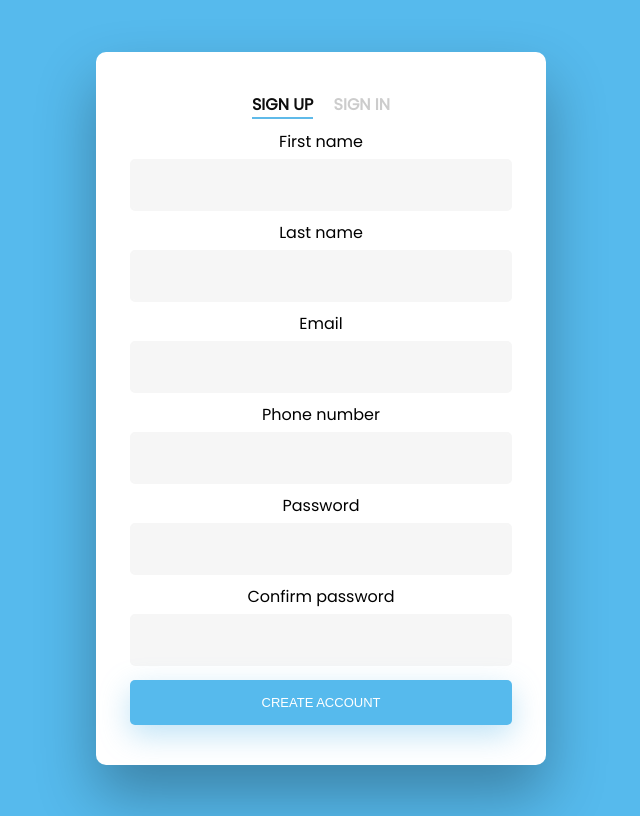
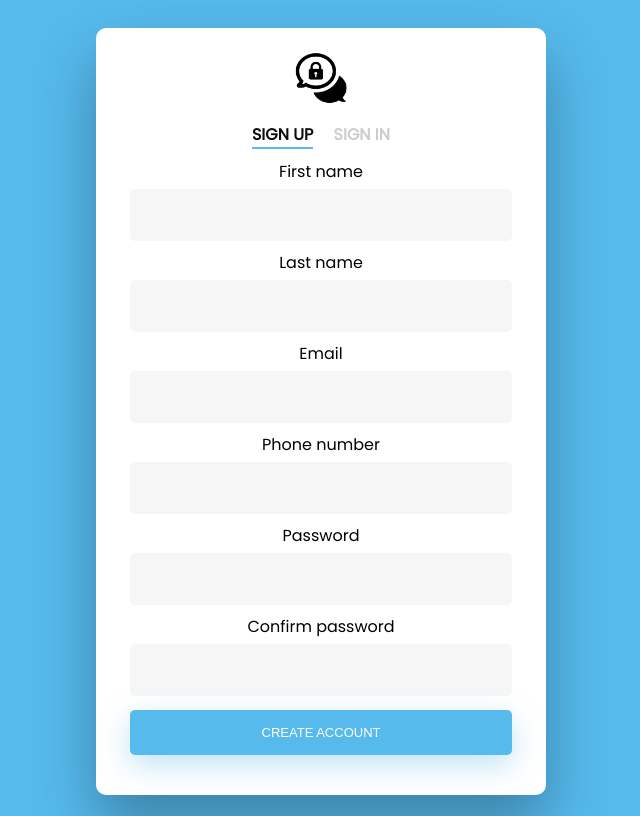
Before and after one commit to Juanjhenao/Sign-Up-Form, a plain HTML site: page index.html in a window 1280 px wide. Shown: the whole page, without its empty margins (319-959 px from the left). Drawn offline with Linux system fonts and the light colour scheme.

Commit message:
icons were added

```diff
--- a/index.html
+++ b/index.html
@@ -3,21 +3,22 @@
 <head>
     <meta charset="UTF-8">
     <meta http-equiv="X-UA-Compatible" content="IE=edge">
+    <link rel="shortcut icon" href="private-chat_Gregor-Cresnar.png" type="image/x-icon">
     <link rel="stylesheet" href="style.css">
     <meta name="viewport" content="width=device-width, initial-scale=1.0">
-    <title>Document</title>
+    <title>Nobody</title>
 </head>
 <body>
     <div class="wrapper fadeInDown">
         <div id="formContent">
+          <!-- Icon -->
+          <div class="fadeIn first">
+            <img src="private-chat_Gregor-Cresnar.png" id="icon" alt="User Icon" />
+          </div>
+
           <!-- Tabs Titles -->
           <h2 class="active">Sign Up</h2>
           <h2 class="inactive underlineHover">Sign In </h2>
-
-          <!-- Icon -->
-          <!-- <div class="fadeIn first">
-            <img src="" id="icon" alt="User Icon" />
-          </div> -->
 
           <!-- Login Form -->
           <form>
--- a/style.css
+++ b/style.css
@@ -24,7 +24,7 @@ h2 {
   font-weight: 600;
   text-transform: uppercase;
   display:inline-block;
-  margin: 40px 8px 10px 8px;
+  margin: 10px 8px 10px 8px;
   color: #cccccc;
 }
 
@@ -270,7 +270,8 @@ input:placeholder {
 }
 
 #icon {
-  width:60%;
+  width:12%;
+  margin-top: 5%;
 }
 
 * {
```
Also changed, not shown: private-chat_Gregor-Cresnar.png (added).
